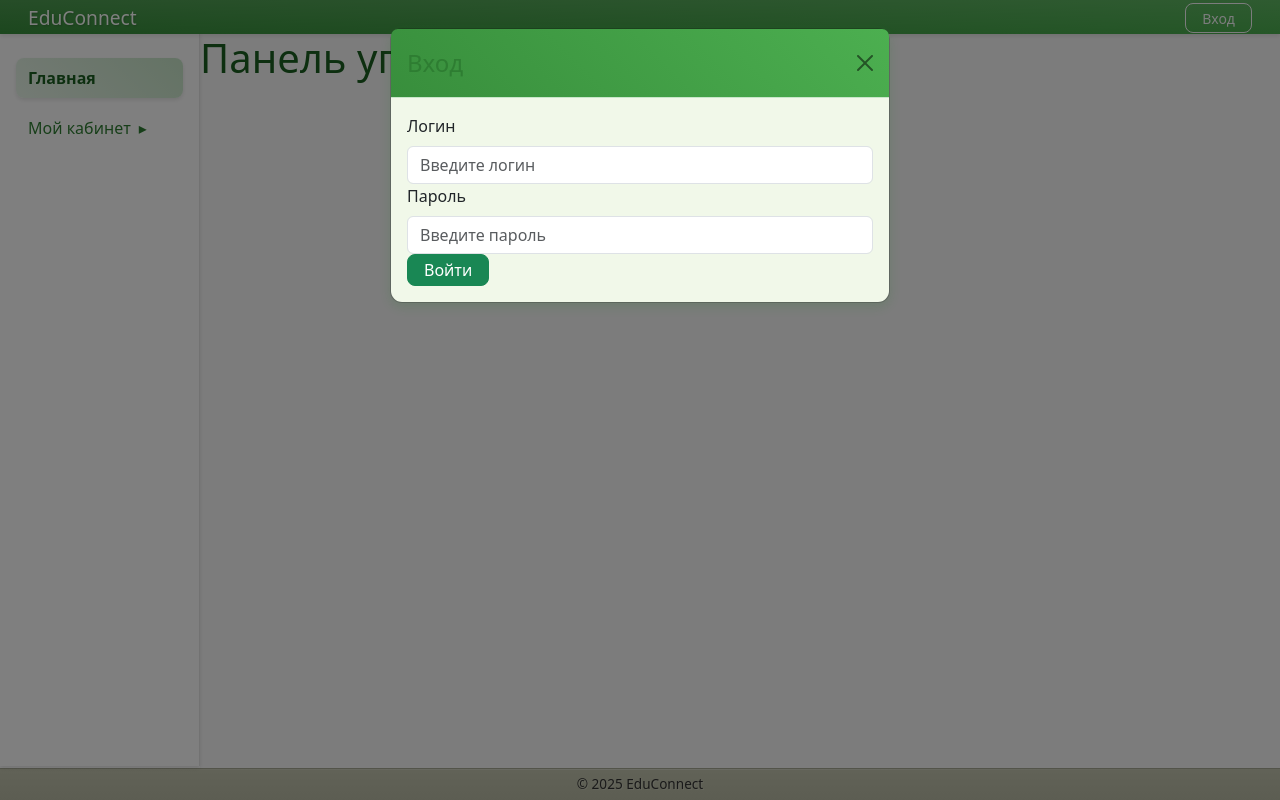
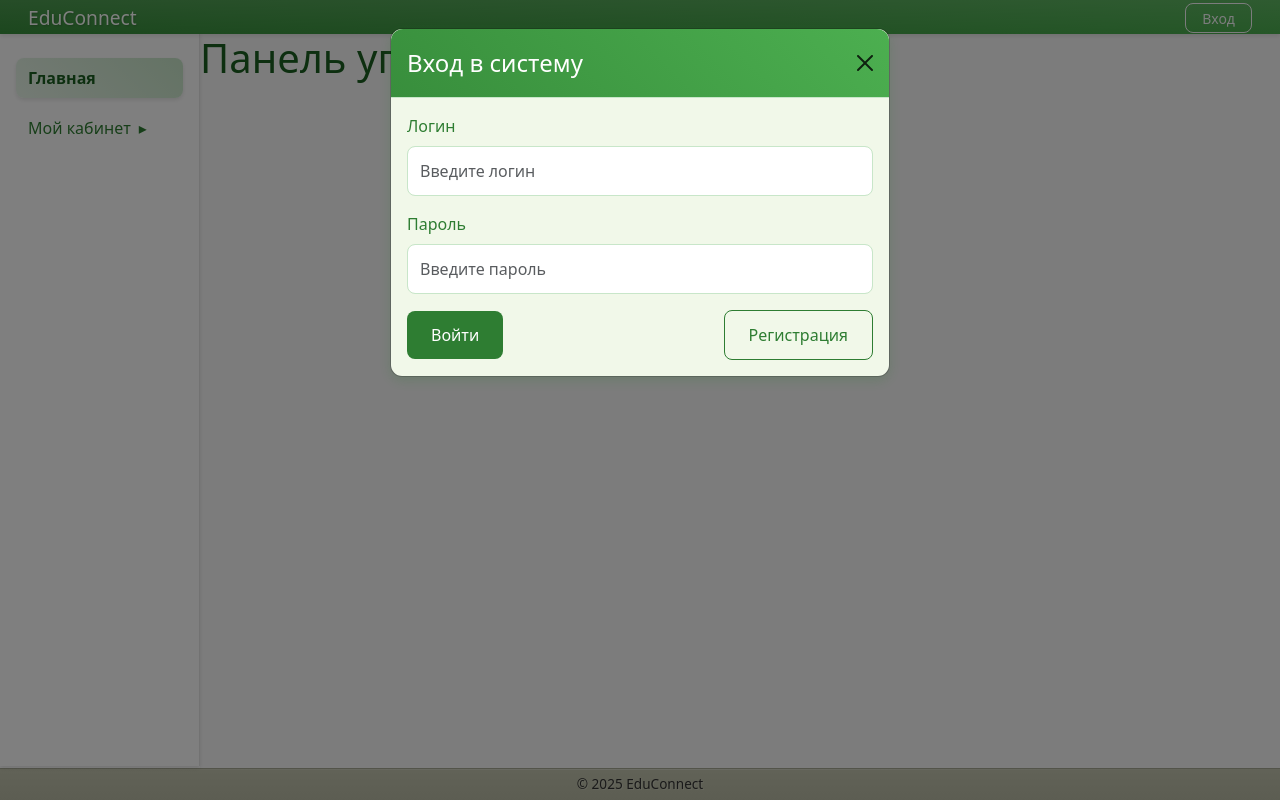
Before and after one commit to Alex-L-K-free/EduConnect, a React (Create React App) app in the folder educonnect/frontend/: page /teacher in a window 1280 px wide. Both pictures are taken after a click on the button "Вход". Built offline with nearby package versions, Linux system fonts and the light colour scheme.

Commit message:
регистрация ученика (кнопка регистрации)

```diff
--- a/educonnect/frontend/src/components/LoginModal.css
+++ b/educonnect/frontend/src/components/LoginModal.css
@@ -5,15 +5,72 @@
 }
 
 .login-modal .modal-header {
-  border-bottom: 1px solid #c8e6c9; /* Легкая граница */
+  background: var(--gradient-primary);
+  color: white;
+  border-radius: 12px 12px 0 0;
+  border-bottom: 1px solid #c8e6c9;
 }
 
 .login-modal .modal-title {
-  color: #2e7d32; /* Темно-зеленый цвет заголовка */
+  color: white;
+}
+
+.login-modal .modal-header .btn-close {
+  color: white;
+  opacity: 0.8;
+}
+
+.login-modal .modal-header .btn-close:hover {
+  opacity: 1;
 }
 
 .login-modal .alert {
   margin-bottom: 1rem;
+}
+
+.login-modal .form-group {
+  margin-bottom: 1.5rem;
+}
+
+.login-modal .form-label {
+  color: #2e7d32;
+  font-weight: 500;
+}
+
+.login-modal .form-control {
+  border-radius: 8px;
+  border: 1px solid #c8e6c9;
+  padding: 0.75rem;
+}
+
+.login-modal .form-control:focus {
+  border-color: #2e7d32;
+  box-shadow: 0 0 0 0.2rem rgba(46, 125, 50, 0.25);
+}
+
+.login-modal .btn-success {
+  background-color: #2e7d32;
+  border: none;
+  padding: 0.75rem 1.5rem;
+}
+
+.login-modal .btn-success:hover {
+  background-color: #1b5e20;
+}
+
+.login-modal .registration-btn {
+  color: #2e7d32;
+  border-color: #2e7d32;
+  padding: 0.75rem 1.5rem;
+}
+
+.login-modal .registration-btn:hover {
+  background-color: #2e7d32;
+  color: white;
+}
+
+.login-modal .d-flex {
+  gap: 1rem;
 }
 
 .login-modal .btn-primary {
--- a/educonnect/frontend/src/components/LoginModal.js
+++ b/educonnect/frontend/src/components/LoginModal.js
@@ -62,15 +62,20 @@ const LoginModal = ({ show, onHide }) => {
     }
   };
 
+  const handleRegistrationClick = () => {
+    onHide(); // Закрываем окно входа
+    navigate('/register/student'); // Перенаправляем на страницу регистрации
+  };
+
   return (
     <Modal show={show} onHide={onHide} className="login-modal">
       <Modal.Header closeButton>
-        <Modal.Title>Вход</Modal.Title>
+        <Modal.Title>Вход в систему</Modal.Title>
       </Modal.Header>
       <Modal.Body>
         {error && <Alert variant="danger">{error}</Alert>}
         <Form onSubmit={handleSubmit}>
-          <Form.Group controlId="formBasicUsername">
+          <Form.Group className="mb-3" controlId="formBasicUsername">
             <Form.Label>Логин</Form.Label>
             <Form.Control
               type="text"
@@ -79,7 +84,7 @@ const LoginModal = ({ show, onHide }) => {
               onChange={(e) => setUsername(e.target.value)}
             />
           </Form.Group>
-          <Form.Group controlId="formBasicPassword">
+          <Form.Group className="mb-3" controlId="formBasicPassword">
             <Form.Label>Пароль</Form.Label>
             <Form.Control
               type="password"
@@ -88,9 +93,18 @@ const LoginModal = ({ show, onHide }) => {
               onChange={(e) => setPassword(e.target.value)}
             />
           </Form.Group>
-          <Button variant="success" type="submit">
-            Войти
-          </Button>
+          <div className="d-flex justify-content-between align-items-center">
+            <Button variant="success" type="submit">
+              Войти
+            </Button>
+            <Button
+              variant="outline-primary"
+              onClick={handleRegistrationClick}
+              className="registration-btn"
+            >
+              Регистрация
+            </Button>
+          </div>
         </Form>
       </Modal.Body>
     </Modal>
```
